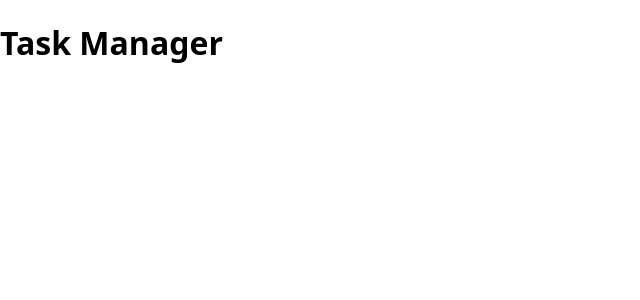
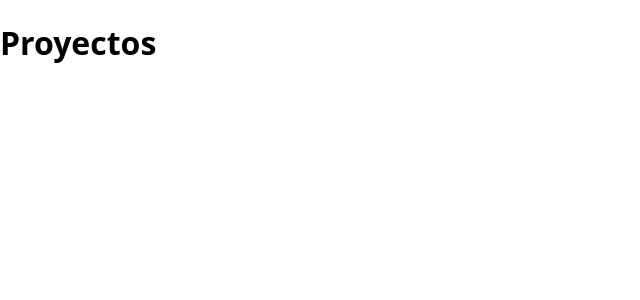
Before and after one commit to Jonatlop07/task-manager-challenge, a React (Vite) app in the folder task-manager-ui/: page /projects in a window 1280 px wide. Shown: the top 300 px of the page, without its empty margins (0-640 px from the left). Built offline with nearby package versions, Linux system fonts and the light colour scheme.

Commit message:
chore: added react-router and query client, along with minimal two main pages

```diff
--- a/task-manager-ui/src/App.tsx
+++ b/task-manager-ui/src/App.tsx
@@ -1,9 +1,7 @@
+import { Outlet } from 'react-router';
+
 function App() {
-  return (
-    <main>
-      <h1>Task Manager</h1>
-    </main>
-  );
+  return <Outlet />;
 }
 
 export default App;
--- /dev/null
+++ b/task-manager-ui/src/app/not-found.page.tsx
@@ -0,0 +1,10 @@
+import { Link } from 'react-router';
+
+export function NotFoundPage() {
+  return (
+    <main>
+      <h1>Página no encontrada</h1>
+      <Link to="/projects">Volver a proyectos</Link>
+    </main>
+  );
+}
--- /dev/null
+++ b/task-manager-ui/src/app/providers.tsx
@@ -0,0 +1,12 @@
+import { QueryClientProvider } from '@tanstack/react-query';
+import { RouterProvider } from 'react-router';
+import { queryClient } from './query-client';
+import { router } from './router';
+
+export function AppProviders() {
+  return (
+    <QueryClientProvider client={queryClient}>
+      <RouterProvider router={router} />
+    </QueryClientProvider>
+  );
+}
--- /dev/null
+++ b/task-manager-ui/src/app/query-client.ts
@@ -0,0 +1,24 @@
+import { QueryClient } from '@tanstack/react-query';
+import { ApiError } from '../shared/api/api-error';
+
+const QUERY_STALE_TIME_MS = 30_000;
+const MAX_QUERY_RETRIES = 1;
+
+export const queryClient = new QueryClient({
+  defaultOptions: {
+    queries: {
+      staleTime: QUERY_STALE_TIME_MS,
+      refetchOnWindowFocus: false,
+      retry: (failureCount, error) => {
+        if (error instanceof ApiError && !error.retryable) {
+          return false;
+        }
+
+        return failureCount < MAX_QUERY_RETRIES;
+      },
+    },
+    mutations: {
+      retry: false,
+    },
+  },
+});
--- /dev/null
+++ b/task-manager-ui/src/app/router.tsx
@@ -0,0 +1,30 @@
+import { Navigate, createBrowserRouter } from 'react-router';
+import App from '../App';
+import { ProjectBoardPage } from '../features/board/pages/project-board.page';
+import { ProjectsPage } from '../features/projects/pages/projects.page';
+import { NotFoundPage } from './not-found.page';
+
+export const router = createBrowserRouter([
+  {
+    path: '/',
+    element: <App />,
+    children: [
+      {
+        index: true,
+        element: <Navigate to="/projects" replace />,
+      },
+      {
+        path: 'projects',
+        element: <ProjectsPage />,
+      },
+      {
+        path: 'projects/:projectId/board',
+        element: <ProjectBoardPage />,
+      },
+      {
+        path: '*',
+        element: <NotFoundPage />,
+      },
+    ],
+  },
+]);
--- /dev/null
+++ b/task-manager-ui/src/features/board/pages/project-board.page.tsx
@@ -0,0 +1,12 @@
+import { useParams } from 'react-router';
+
+export function ProjectBoardPage() {
+  const { projectId } = useParams<{ projectId: string }>();
+
+  return (
+    <main>
+      <h1>Tablero del proyecto</h1>
+      <p>{projectId}</p>
+    </main>
+  );
+}
--- /dev/null
+++ b/task-manager-ui/src/features/projects/pages/projects.page.tsx
@@ -0,0 +1,7 @@
+export function ProjectsPage() {
+  return (
+    <main>
+      <h1>Proyectos</h1>
+    </main>
+  );
+}
--- a/task-manager-ui/src/main.tsx
+++ b/task-manager-ui/src/main.tsx
@@ -1,10 +1,10 @@
 import { StrictMode } from 'react';
 import { createRoot } from 'react-dom/client';
 import './index.css';
-import App from './App.tsx';
+import { AppProviders } from './app/providers';
 
 createRoot(document.getElementById('root')!).render(
   <StrictMode>
-    <App />
+    <AppProviders />
   </StrictMode>,
 );
```
